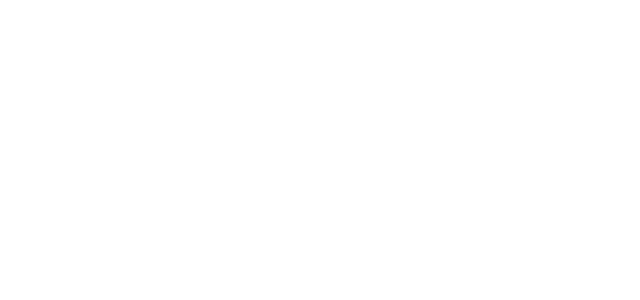
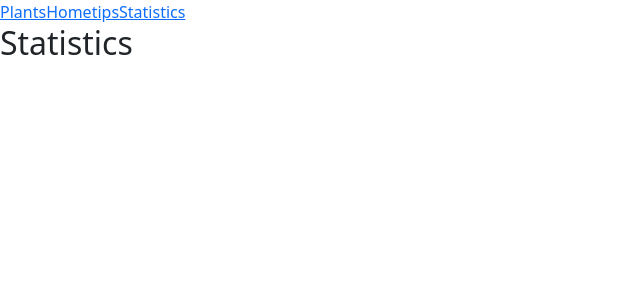
Before and after one commit to hanuszbettina/IF56LB-HANUSZ, an Angular app in the folder FRONTEND/PlantCare_Frontend/: page /statistics in a window 1280 px wide. Shown: the top 300 px of the page, without its empty margins (0-640 px from the left). Built offline with nearby package versions, Linux system fonts and the light colour scheme.

Commit message:
navigation

```diff
--- a/FRONTEND/PlantCare_Frontend/src/app/app-routing.module.ts
+++ b/FRONTEND/PlantCare_Frontend/src/app/app-routing.module.ts
@@ -2,11 +2,13 @@ import { NgModule } from '@angular/core';
 import { RouterModule, Routes } from '@angular/router';
 import { PlantListComponent } from './plant-list/plant-list.component';
 import { HometipListComponent } from './hometip-list/hometip-list.component';
+import { StatsComponent } from './stats/stats.component';
 
 const routes: Routes = [
   { path: "", redirectTo: "plant-list", pathMatch: "full" },
   { path: "plant-list", component: PlantListComponent },
   { path: "hometip-list", component: HometipListComponent },
+  { path: "statistics", component: StatsComponent },
   { path: "**", redirectTo: "plantlist", pathMatch: "full" },
 ];
 
--- a/FRONTEND/PlantCare_Frontend/src/app/app.component.html
+++ b/FRONTEND/PlantCare_Frontend/src/app/app.component.html
@@ -0,0 +1,2 @@
+<app-nav></app-nav>
+<router-outlet></router-outlet>
--- a/FRONTEND/PlantCare_Frontend/src/app/app.module.ts
+++ b/FRONTEND/PlantCare_Frontend/src/app/app.module.ts
@@ -5,12 +5,16 @@ import { AppRoutingModule } from './app-routing.module';
 import { AppComponent } from './app.component';
 import { PlantListComponent } from './plant-list/plant-list.component';
 import { HometipListComponent } from './hometip-list/hometip-list.component';
+import { NavComponent } from './nav/nav.component';
+import { StatsComponent } from './stats/stats.component';
 
 @NgModule({
   declarations: [
     AppComponent,
     PlantListComponent,
-    HometipListComponent
+    HometipListComponent,
+    NavComponent,
+    StatsComponent
   ],
   imports: [
     BrowserModule,
--- /dev/null
+++ b/FRONTEND/PlantCare_Frontend/src/app/nav/nav.component.html
@@ -0,0 +1,5 @@
+<nav>
+    <a routerLink="/plant-list">Plants</a>
+    <a routerLink="/hometip-list">Hometips</a>
+    <a routerLink="/statistics">Statistics</a>
+</nav>
--- a/FRONTEND/PlantCare_Frontend/src/app/plant-list/plant-list.component.html
+++ b/FRONTEND/PlantCare_Frontend/src/app/plant-list/plant-list.component.html
@@ -1,2 +1,2 @@
 <h2>Plants</h2>
-<!--cardok
+<!--cardok-->
--- /dev/null
+++ b/FRONTEND/PlantCare_Frontend/src/app/stats/stats.component.html
@@ -0,0 +1 @@
+<h2>Statistics</h2>
```
Also changed, not shown: FRONTEND/PlantCare_Frontend/src/app/nav/nav.component.ts (added, +11 -0 lines), FRONTEND/PlantCare_Frontend/src/app/stats/stats.component.ts (added, +11 -0 lines), FRONTEND/PlantCare_Frontend/src/app/nav/nav.component.scss (added), FRONTEND/PlantCare_Frontend/src/app/stats/stats.component.scss (added).
